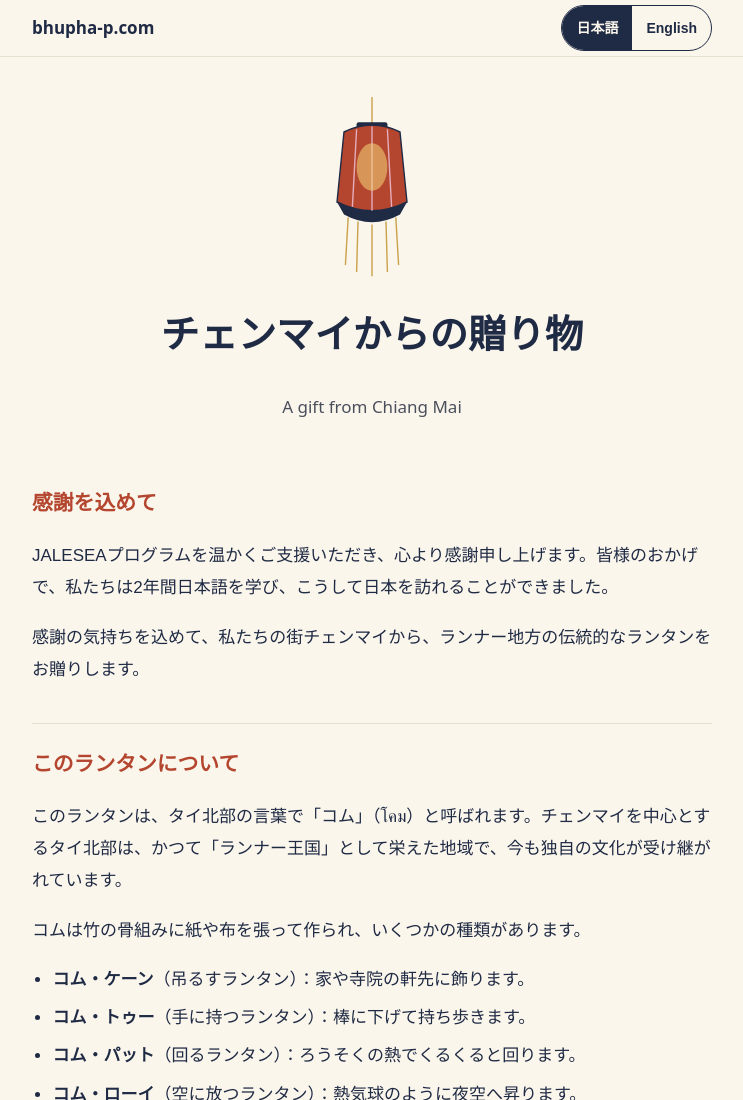
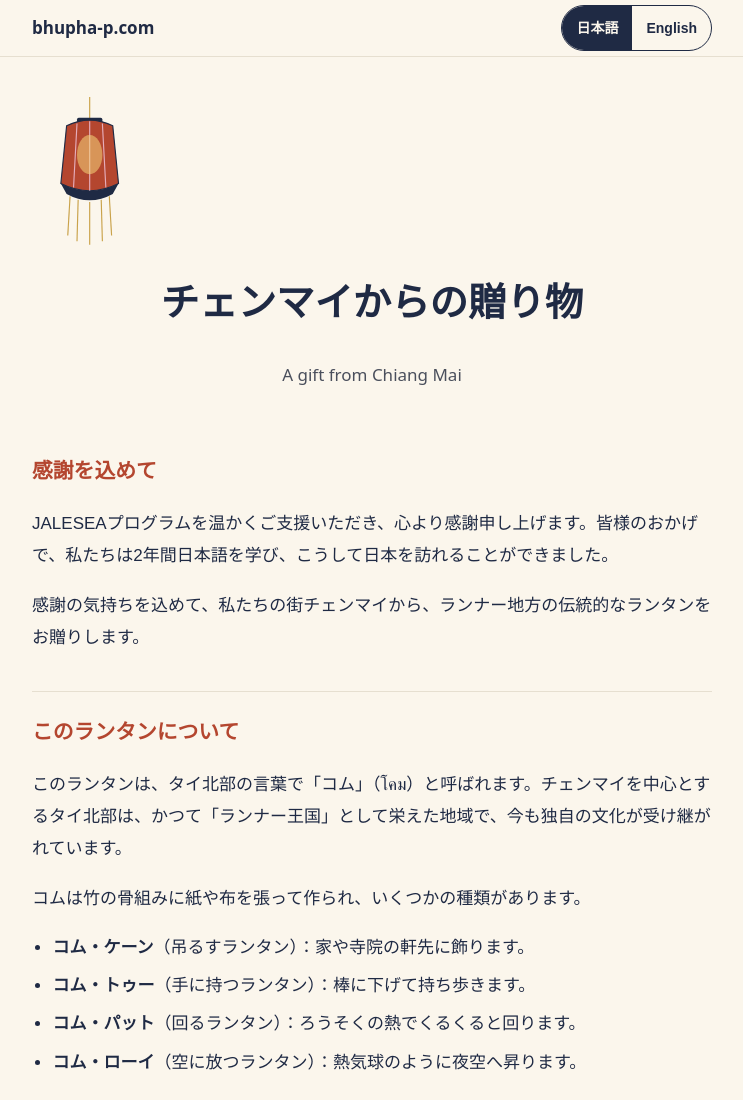
Before and after one commit to BP5039/bhupha-p.com, an Astro site: page /work/japan-capstone/yipeng in a window 1280 px wide. Shown: the top 1100 px of the page, without its empty margins (268-1011 px from the left). Built offline with nearby package versions, Linux system fonts and the light colour scheme; Astro itself is replaced by a stand-in of ours.

```diff
--- a/src/components/LanternArt.astro
+++ b/src/components/LanternArt.astro
@@ -18,5 +18,5 @@
 </svg>
 
 <style>
-  .lantern-art { width: 140px; height: auto; margin: 0 auto; display: block; }
+  .lantern-art { height: 150px; width: auto; display: block; }
 </style>
```
